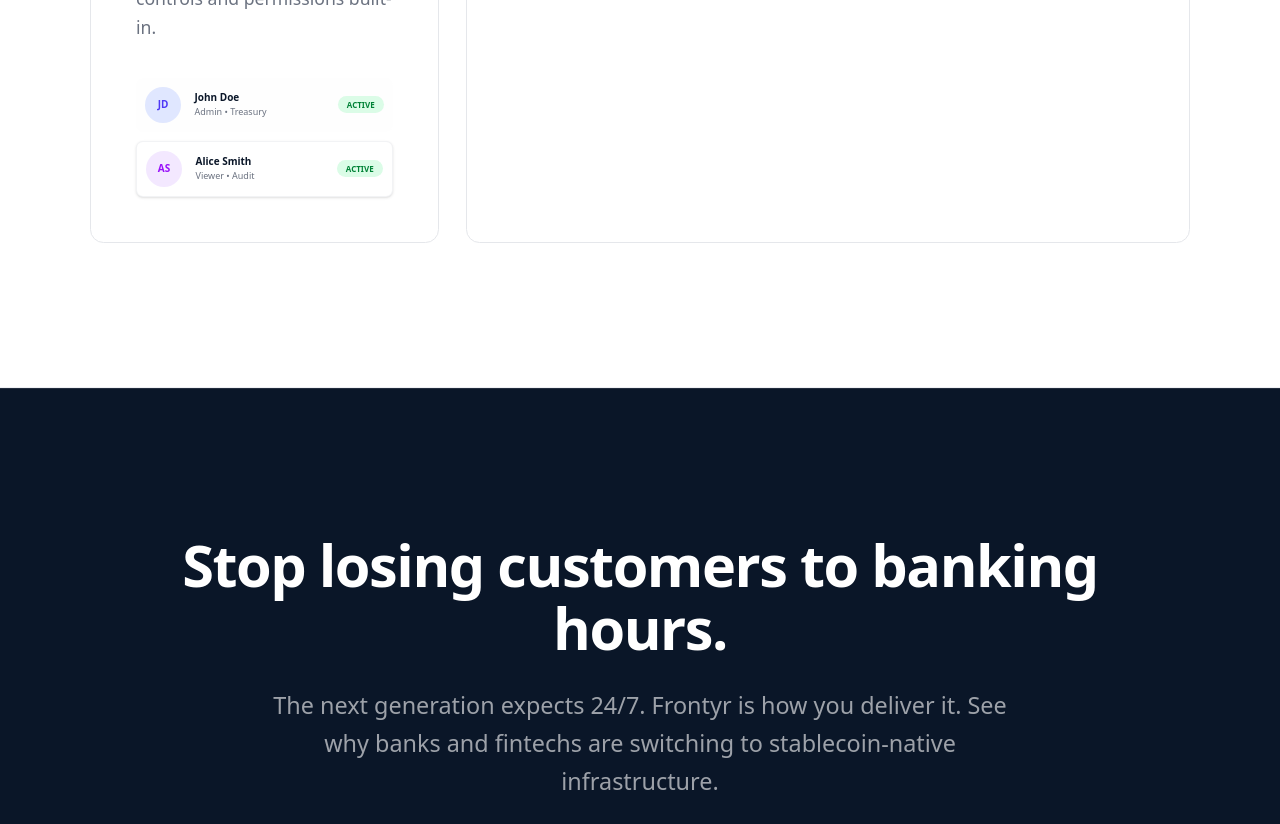
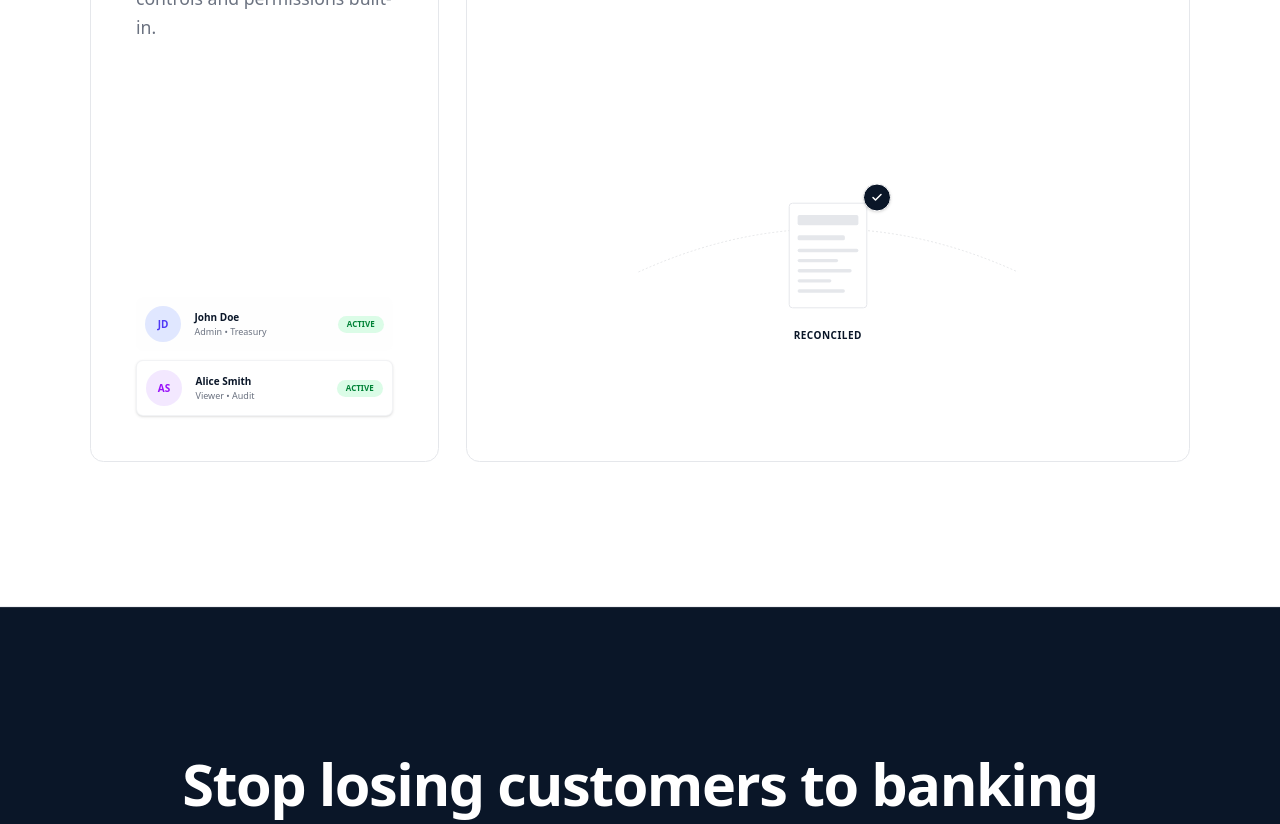
Before and after one commit to swedishfrenchpress/frontyr-website-exploration, a Next.js app: page / in a window 1280 px wide. Shown: the part 3920-4744 px from the top of the page. Built offline with nearby package versions, Linux system fonts and the light colour scheme.

Commit message:
update reconolidation aimation.

```diff
--- a/app/components/Features.tsx
+++ b/app/components/Features.tsx
@@ -613,9 +613,9 @@
                     </p>
                 </div>
 
-                {/* <div className="mt-10 h-36 w-full relative flex items-center overflow-hidden">
+                <div className="mt-32 h-64 w-full relative flex items-center justify-center">
                   <ReconciliationAnimation />
-                </div> */}
+                </div>
              </div>
           </div>
         </div>
--- a/app/components/ReconciliationAnimation.tsx
+++ b/app/components/ReconciliationAnimation.tsx
@@ -1,249 +1,178 @@
 'use client';
 
-import { useState, useEffect } from 'react';
+import { motion, useMotionValue, useTransform, animate } from 'framer-motion';
+import { useEffect, useState, useRef } from 'react';
+
+const DocumentIcon = ({ className, contentRows = 1 }: { className?: string, contentRows?: number }) => (
+  <svg viewBox="0 0 24 32" fill="none" className={className} xmlns="http://www.w3.org/2000/svg">
+    {/* Main Rect */}
+    <rect
+      x="0.5" y="0.5" width="23" height="31" rx="1"
+      fill="white"
+      stroke="#E5E7EB"
+      strokeWidth="1"
+      vectorEffect="non-scaling-stroke"
+    />
+
+    {/* Header Bar */}
+    <rect x="3" y="4" width="18" height="3" rx="0.5" fill="#E5E7EB" />
+
+    {/* Content Lines */}
+    <g fill="#E5E7EB">
+       <rect x="3" y="10" width="14" height="1.5" rx="0.5" />
+       {contentRows >= 1 && <rect x="3" y="14" width="18" height="1" rx="0.5" />}
+       {contentRows >= 2 && <rect x="3" y="17" width="12" height="1" rx="0.5" />}
+       {contentRows >= 2 && <rect x="3" y="20" width="16" height="1" rx="0.5" />}
+       {contentRows >= 3 && <rect x="3" y="23" width="10" height="1" rx="0.5" />}
+       {contentRows >= 3 && <rect x="3" y="26" width="14" height="1" rx="0.5" />}
+    </g>
+  </svg>
+);
 
 export function ReconciliationAnimation() {
-  const [key, setKey] = useState(0);
+  const [isHovered, setIsHovered] = useState(false);
+  const containerRef = useRef<HTMLDivElement>(null);
+  const progress = useMotionValue(0);
 
+  // Animation Controls
   useEffect(() => {
-    // Loop reset
-    const timer = setTimeout(() => {
-      setKey(prev => prev + 1);
-    }, 4500);
+    // The main loop
+    const runAnimation = async () => {
+      if (isHovered) return; // Pause if user is scrubbing (future feature) or just hovering
 
-    return () => clearTimeout(timer);
-  }, [key]);
+      // Reset
+      progress.set(0);
 
-  // Layout Constants
-  const viewBoxWidth = 600;
-  const viewBoxHeight = 180;
-  const rowHeight = 60;
-  const startY = 45;
+      // Animate 0 -> 1
+      await animate(progress, 1, {
+        duration: 5,
+        ease: "easeInOut",
+        onComplete: () => {
+           // Hold for 2 seconds then restart loop is handled by the recursion/useEffect
+        }
+      });
 
-  // Element positions
-  const leftX = 50;
-  const rightX = 450;
-  const rectWidth = 100;
-  const rectHeight = 24;
+      // Hold state
+      await new Promise(resolve => setTimeout(resolve, 2000));
 
-  // Line positions
-  const lineStartX = leftX + rectWidth + 5;
-  const lineEndX = rightX - 5;
-  const lineLength = lineEndX - lineStartX;
+      // If still mounted/running, loop
+      runAnimation();
+    };
 
-  // Center of lines/boxes
-  const centerY = rectHeight / 2;
+    runAnimation();
 
-  // Colors
-  const obsidian = '#0A1628';
-  const checkmarkBg = '#F3F4F6';
+    return () => {
+      progress.stop();
+    };
+  }, [isHovered, progress]);
 
-  // Data for rows
-  const rowData = [
-    { usdc: "5,000.00", usd: "5,000.00" },
-    { usdc: "12,350.00", usd: "12,350.00" }
-  ];
+  // Derived transforms
+
+  // Opacity: Left/Right papers fade out around 0.5
+  const papersOpacity = useTransform(progress, [0, 0.45, 0.5], [1, 1, 0]);
+
+  // Scale: Merged paper pops in around 0.5
+  const mergedScale = useTransform(progress, [0.45, 0.5, 0.6], [0.8, 1.1, 1]);
+  const mergedOpacity = useTransform(progress, [0.45, 0.5], [0, 1]);
+
+  // Positions for Papers
+  const leftX = useTransform(progress, [0, 0.5], ["20%", "50%"]);
+  const rightX = useTransform(progress, [0, 0.5], ["80%", "50%"]);
+
+  // Path is a "Bridge" arch: M 10 50 Q 50 10 90 50
+  // Container is ~200px high.
+  // We reduce the negative Y offset to keep it tighter and further from text
+  const arcY = useTransform(progress, [0, 0.25, 0.5], [0, -30, 0]);
 
   return (
-    <div className="w-full h-full flex items-center justify-center select-none group">
-      <svg
-        key={key}
-        className="w-full max-w-2xl h-full"
-        viewBox={`0 0 ${viewBoxWidth} ${viewBoxHeight}`}
-      >
-        <defs>
-          <filter id="glow-obsidian-dot" x="-50%" y="-50%" width="200%" height="200%">
-            <feGaussianBlur stdDeviation="1.5" result="blur" />
-            <feComposite in="SourceGraphic" in2="blur" operator="over" />
-          </filter>
-        </defs>
+    <div
+      className="w-full h-full flex flex-col select-none"
+      ref={containerRef}
+      onMouseEnter={() => setIsHovered(true)}
+      onMouseLeave={() => setIsHovered(false)}
+    >
+      {/* Top Section: Animation Area */}
+      <div className="flex-1 relative w-full flex items-center justify-center min-h-[180px]">
 
-        {/* Labels */}
-        <text x={leftX + rectWidth/2} y="25" textAnchor="middle" className="text-[10px] font-mono fill-subtle font-semibold uppercase tracking-wide">On-Chain</text>
-        <text x={rightX + rectWidth/2} y="25" textAnchor="middle" className="text-[10px] font-mono fill-subtle font-semibold uppercase tracking-wide">Internal Ledger</text>
+        {/* Curved Dotted Line (SVG) */}
+         <svg
+            className="absolute inset-0 w-full h-full pointer-events-none opacity-20"
+            viewBox="0 0 100 100"
+            preserveAspectRatio="none"
+         >
+            <path
+              d="M 20 50 Q 50 20 80 50"
+              fill="none"
+              stroke="currentColor"
+              className="text-obsidian"
+              strokeWidth="0.5"
+              strokeDasharray="2 2"
+              vectorEffect="non-scaling-stroke"
+            />
+         </svg>
 
-        {/* Rows */}
-        {rowData.map((data, i) => {
-          const y = startY + (i * rowHeight);
-          const delay = i * 400; // 400ms stagger
-          const duration = 1000; // 1s travel time
 
-          return (
-            <g key={i}>
+        {/* Left Paper: On-Chain */}
+        <motion.div
+          className="absolute top-1/2 left-0 -translate-x-1/2 -translate-y-1/2 z-10 flex flex-col items-center gap-2"
+          style={{
+            left: leftX,
+            y: arcY,
+            opacity: papersOpacity
+          }}
+        >
+          <div className="relative">
+             <DocumentIcon className="w-16 h-20" contentRows={1} />
+          </div>
+        </motion.div>
 
-              {/* Left Box (On-Chain) */}
-              <g className="box-group">
-                  {/* Background Rect */}
-                  <rect
-                    x={leftX} y={y} width={rectWidth} height={rectHeight} rx="4"
-                    fill="white"
-                    stroke="#E5E7EB"
-                    strokeWidth="1"
-                    className="transition-all duration-300 group-hover:fill-canvas group-hover:stroke-border/60"
-                    style={{
-                        transformBox: 'fill-box',
-                        transformOrigin: 'center',
-                    }}
-                  />
-                   {/* This separate rect handles the success border animation independent of hover scaling */}
-                   <rect
-                    x={leftX} y={y} width={rectWidth} height={rectHeight} rx="4"
-                    fill="none"
-                    stroke="transparent"
-                    strokeWidth="1.5"
-                    style={{
-                        animation: `highlightBox ${duration}ms forwards`,
-                        animationDelay: `${delay + duration}ms`,
-                        pointerEvents: 'none'
-                    }}
-                  />
 
-                  {/* Placeholder Content */}
-                  <g className="transition-opacity duration-300 group-hover:opacity-0 pointer-events-none">
-                    <rect x={leftX + 10} y={y + 8} width={rectWidth * 0.5} height="2" rx="1" fill="#E5E7EB" />
-                    <rect x={leftX + 10} y={y + 14} width={rectWidth * 0.25} height="2" rx="1" fill="#E5E7EB" />
-                  </g>
+        {/* Right Paper: Ledger */}
+        <motion.div
+          className="absolute top-1/2 left-0 -translate-x-1/2 -translate-y-1/2 z-10 flex flex-col items-center gap-2"
+          style={{
+            left: rightX,
+            y: arcY,
+            opacity: papersOpacity
+          }}
+        >
+          <div className="relative">
+             <DocumentIcon className="w-16 h-20" contentRows={2} />
+          </div>
+        </motion.div>
 
-                  {/* Hover Content */}
-                  <g className="opacity-0 transition-all duration-300 group-hover:opacity-100">
-                     {/* USDC Icon */}
-                     <circle cx={leftX + 16} cy={y + 12} r="6" fill="#2775CA" />
-                     <text x={leftX + 16} y={y + 15} textAnchor="middle" fill="white" fontSize="7" fontWeight="bold">$</text>
 
-                     {/* Text */}
-                     <text
-                        x={leftX + 28} y={y + 15}
-                        className="text-[9px] font-mono fill-obsidian font-medium"
-                     >
-                        {data.usdc} <tspan className="fill-subtle font-normal">USDC</tspan>
-                     </text>
-                  </g>
-              </g>
+        {/* Merged Paper: Reconciled */}
+        <motion.div
+          className="absolute top-1/2 left-1/2 -translate-x-1/2 -translate-y-1/2 z-20 flex flex-col items-center gap-2"
+          style={{
+            scale: mergedScale,
+            opacity: mergedOpacity
+          }}
+        >
+           {/* Success Badge */}
+           <motion.div
+             className="absolute -top-4 -right-4 z-30 bg-obsidian rounded-full shadow-sm border border-white p-1.5"
+             initial={{ scale: 0 }}
+             animate={{ scale: 1 }}
+             transition={{ delay: 3 }} // Hardcoded delay relative to animation loop
+             style={{
+                 scale: useTransform(progress, [0.5, 0.6], [0, 1])
+             }}
+           >
+              <svg width="12" height="12" viewBox="0 0 24 24" fill="none" stroke="white" strokeWidth="3" strokeLinecap="round" strokeLinejoin="round">
+                <polyline points="20 6 9 17 4 12" />
+              </svg>
+           </motion.div>
 
-              {/* Right Box (Internal) */}
-              <g className="box-group">
-                  <rect
-                    x={rightX} y={y} width={rectWidth} height={rectHeight} rx="4"
-                    fill="white"
-                    stroke="#E5E7EB"
-                    strokeWidth="1"
-                    className="transition-all duration-300 group-hover:fill-canvas group-hover:stroke-border/60"
-                    style={{
-                        transformBox: 'fill-box',
-                        transformOrigin: 'center',
-                    }}
-                  />
-                   <rect
-                    x={rightX} y={y} width={rectWidth} height={rectHeight} rx="4"
-                    fill="none"
-                    stroke="transparent"
-                    strokeWidth="1.5"
-                    style={{
-                        animation: `highlightBox ${duration}ms forwards`,
-                        animationDelay: `${delay + duration}ms`,
-                         pointerEvents: 'none'
-                    }}
-                  />
+          <div className="relative">
+             <DocumentIcon className="w-20 h-24" contentRows={3} />
+          </div>
 
-                   {/* Placeholder Content */}
-                   <g className="transition-opacity duration-300 group-hover:opacity-0 pointer-events-none">
-                        <rect x={rightX + 10} y={y + 8} width={rectWidth * 0.5} height="2" rx="1" fill="#E5E7EB" />
-                        <rect x={rightX + 10} y={y + 14} width={rectWidth * 0.25} height="2" rx="1" fill="#E5E7EB" />
-                   </g>
+          <span className="text-[10px] uppercase font-bold text-obsidian tracking-wider font-mono mt-2">Reconciled</span>
+        </motion.div>
 
-                   {/* Hover Content */}
-                   <g className="opacity-0 transition-all duration-300 group-hover:opacity-100">
-                        {/* USD Icon */}
-                        <circle cx={rightX + 16} cy={y + 12} r="6" fill="#10B981" />
-                        <text x={rightX + 16} y={y + 15} textAnchor="middle" fill="white" fontSize="7" fontWeight="bold">$</text>
-
-                        <text
-                            x={rightX + 28} y={y + 15}
-                            className="text-[9px] font-mono fill-obsidian font-medium"
-                        >
-                            <tspan className="fill-subtle font-normal">$</tspan>{data.usd}
-                        </text>
-                    </g>
-              </g>
-
-              {/* Connecting Line (Background Dashed) */}
-              <path
-                d={`M ${lineStartX} ${y + centerY} L ${lineEndX} ${y + centerY}`}
-                fill="none"
-                stroke="#E5E7EB"
-                strokeWidth="1"
-                strokeDasharray="4 4"
-              />
-
-              {/* Dot / Pulse */}
-              <circle
-                cx="0" cy="0" // Start at 0 to align with path
-                r="3"
-                fill={obsidian}
-                filter="url(#glow-obsidian-dot)"
-                opacity="0"
-                style={{
-                    offsetPath: `path('M ${lineStartX} ${y + centerY} L ${lineEndX} ${y + centerY}')`,
-                    animation: `travelDot ${duration}ms linear forwards`,
-                    animationDelay: `${delay}ms`
-                }}
-              />
-
-              {/* Trailing Line */}
-              <path
-                d={`M ${lineStartX} ${y + centerY} L ${lineEndX} ${y + centerY}`}
-                fill="none"
-                stroke={obsidian}
-                strokeWidth="1.5"
-                strokeDasharray={lineLength}
-                strokeDashoffset={lineLength}
-                style={{
-                    animation: `fillLine ${duration}ms linear forwards`,
-                    animationDelay: `${delay}ms`
-                }}
-              />
-
-              {/* Checkmark */}
-              <g
-                transform={`translate(${rightX + rectWidth + 20}, ${y + centerY})`}
-                className="opacity-0"
-                style={{
-                    animation: `popIn 300ms cubic-bezier(0.175, 0.885, 0.32, 1.275) forwards`,
-                    animationDelay: `${delay + duration}ms`
-                }}
-              >
-                 <circle cx="0" cy="0" r="8" fill={checkmarkBg} />
-                 <path d="M-2.5 0.5 L-0.5 2.5 L3 -2" fill="none" stroke={obsidian} strokeWidth="1.5" strokeLinecap="round" strokeLinejoin="round" />
-              </g>
-
-            </g>
-          );
-        })}
-
-        <style jsx>{`
-          /* Smoothly animate height and width on hover */
-          .group:hover .box-group rect:first-of-type {
-            transform: scale(1.25, 1.5); /* Increased scale slightly for better height */
-          }
-
-          @keyframes travelDot {
-            0% { offset-distance: 0%; opacity: 1; }
-            90% { opacity: 1; }
-            100% { offset-distance: 100%; opacity: 0; }
-          }
-          @keyframes fillLine {
-            from { stroke-dashoffset: ${lineLength}; }
-            to { stroke-dashoffset: 0; }
-          }
-           @keyframes popIn {
-            from { opacity: 0; transform: scale(0.5); }
-            to { opacity: 1; transform: scale(1); }
-          }
-          @keyframes highlightBox {
-            to { stroke: ${obsidian}; }
-          }
-        `}</style>
-      </svg>
+      </div>
     </div>
   );
 }
```
